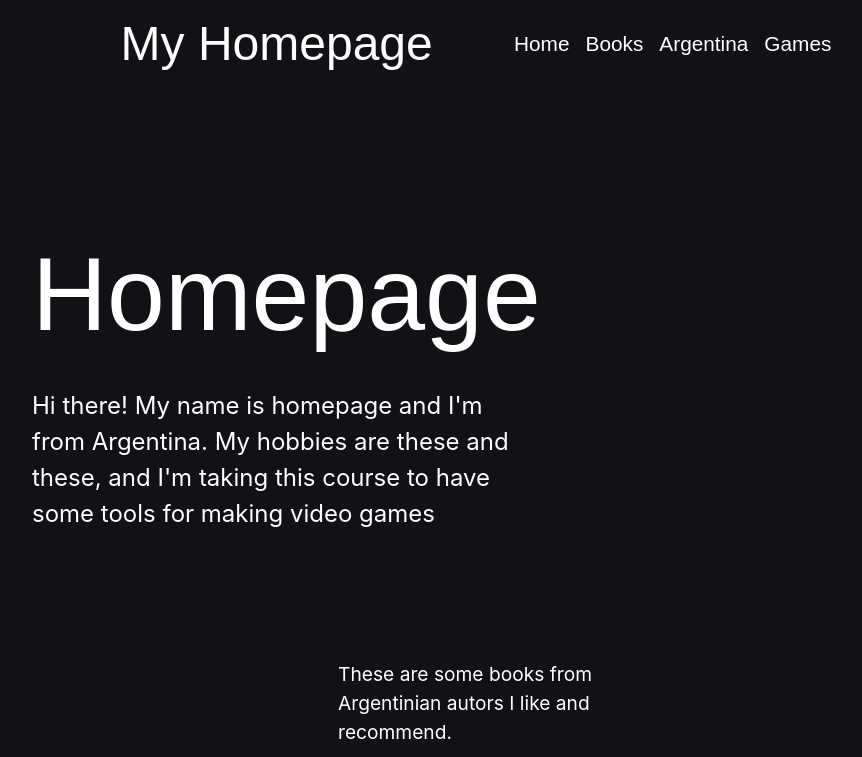
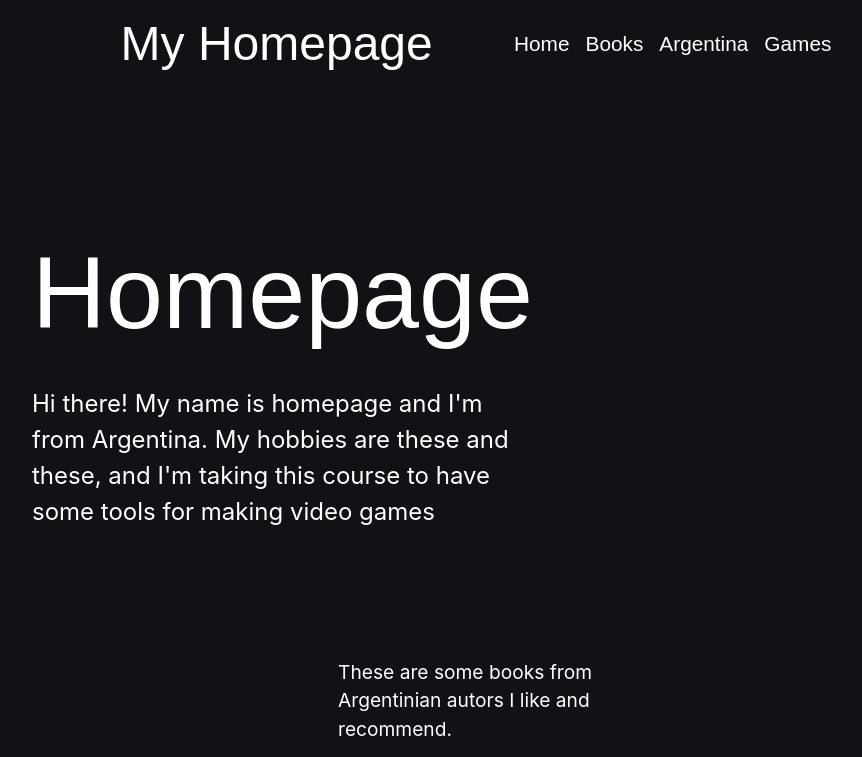
Before and after one commit to maneg25011/htmlpractice, a plain HTML site: page index.html in a window 1280 px wide. Shown: the top 757 px of the page, without its empty margins (160-1022 px from the left). Drawn offline with nearby package versions, Linux system fonts and the light colour scheme.

Commit message:
Adjust font size for presentation logo

```diff
--- a/style.css
+++ b/style.css
@@ -34,7 +34,7 @@
 .presentation-logo
 {
     font-family: Papyrus, fantasy;
-    font-size: 6.5rem;
+    font-size: 8vw;
 }
 
 .presentation-text
```
